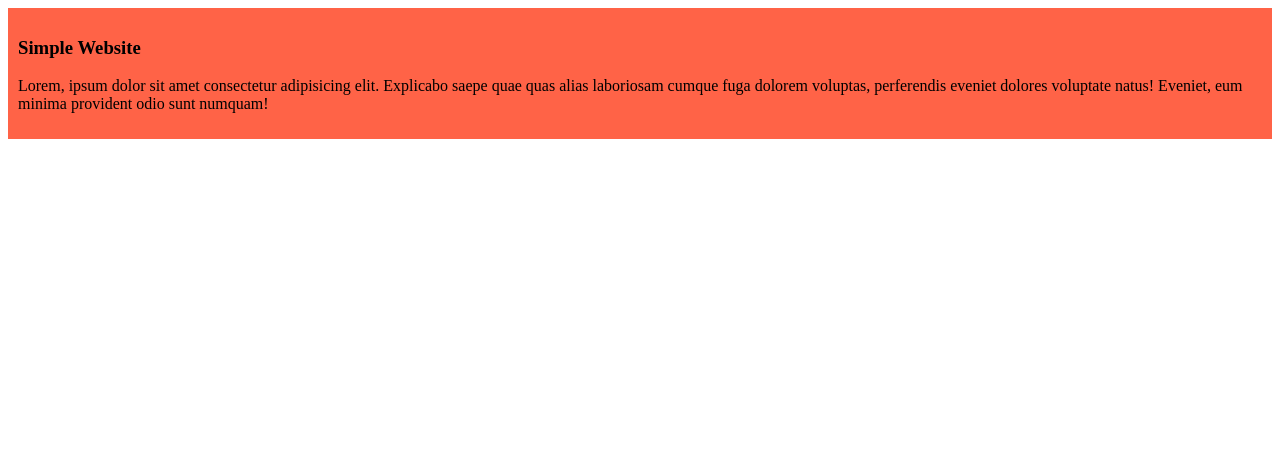
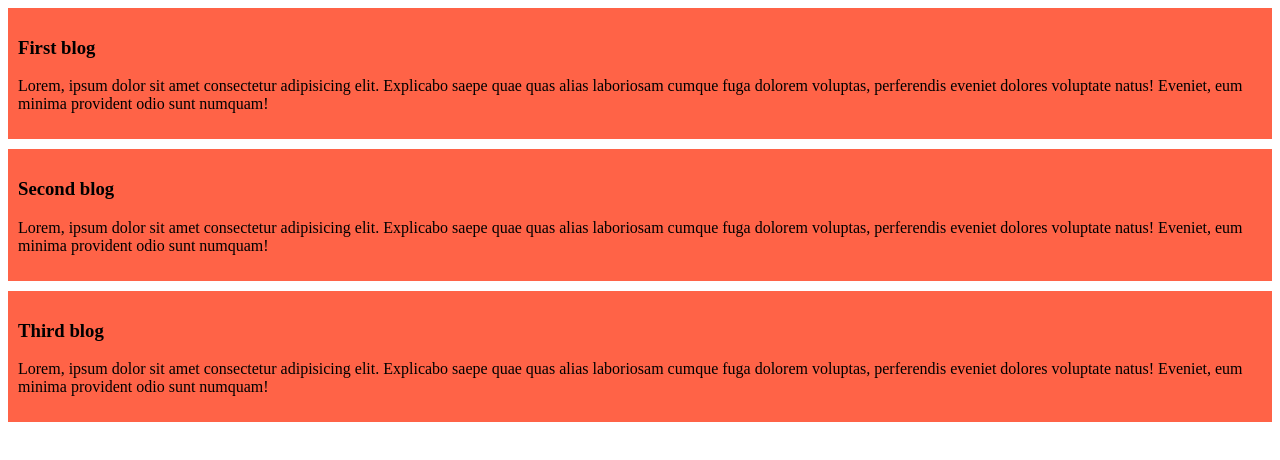
Before and after one commit to sovonbd/My-Simple-Website, a plain HTML site: page index.html in a window 1280 px wide. Drawn offline with Linux system fonts and the light colour scheme.

Commit message:
added the second and third blog

```diff
--- a/Styles/blog.css
+++ b/Styles/blog.css
@@ -1,4 +1,5 @@
 div{
     background-color: tomato;
     padding: 10px;
+    margin-bottom: 10px;
 }
--- a/index.html
+++ b/index.html
@@ -10,14 +10,29 @@
 
 <body>
     <div>
-        <h3>Simple Website</h3>
+        <h3>First blog</h3>
         <p>
             Lorem, ipsum dolor sit amet consectetur adipisicing elit. Explicabo saepe quae quas alias laboriosam cumque
             fuga dolorem voluptas, perferendis eveniet dolores voluptate natus! Eveniet, eum minima provident odio sunt
             numquam!
         </p>
     </div>
-
+    <div>
+        <h3>Second blog</h3>
+        <p>
+            Lorem, ipsum dolor sit amet consectetur adipisicing elit. Explicabo saepe quae quas alias laboriosam cumque
+            fuga dolorem voluptas, perferendis eveniet dolores voluptate natus! Eveniet, eum minima provident odio sunt
+            numquam!
+        </p>
+    </div>
+    <div>
+        <h3>Third blog</h3>
+        <p>
+            Lorem, ipsum dolor sit amet consectetur adipisicing elit. Explicabo saepe quae quas alias laboriosam cumque
+            fuga dolorem voluptas, perferendis eveniet dolores voluptate natus! Eveniet, eum minima provident odio sunt
+            numquam!
+        </p>
+    </div>
 </body>
 
 </html>
```
